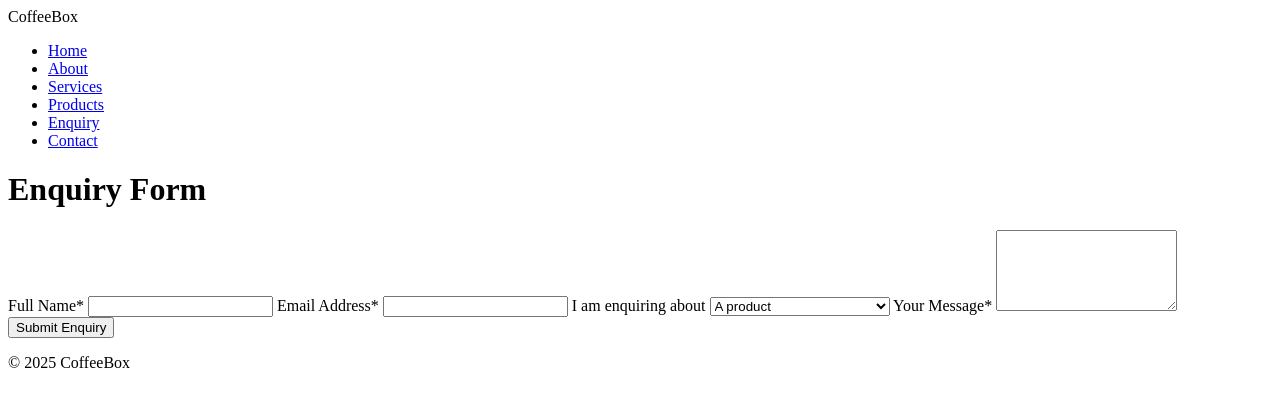
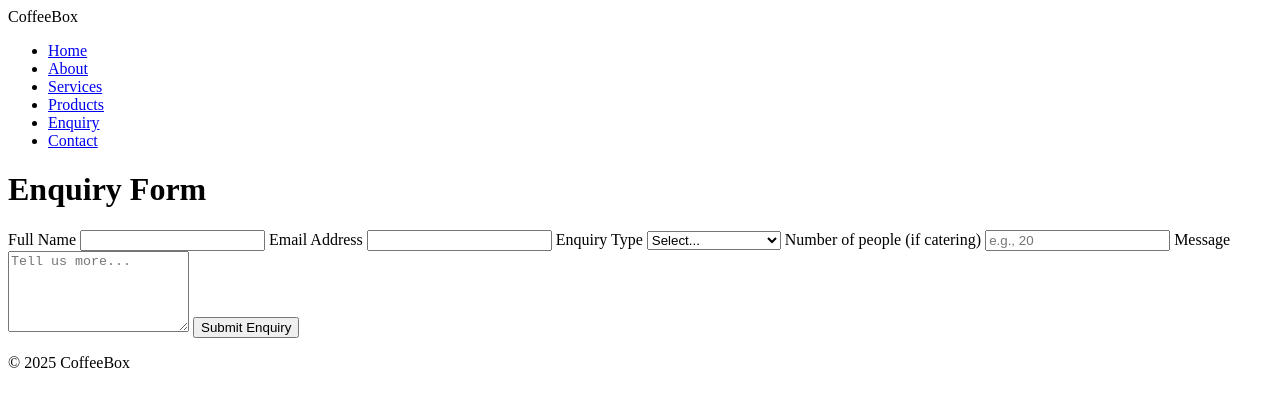
Before and after one commit to ST10486654/WEDE5020-POE-ST10486654-publicRepo, a plain HTML site: page enquiry.html in a window 1280 px wide. Drawn offline with Linux system fonts and the light colour scheme.

Commit message:
Updated enquiry.html
form expanded: purpose-specific controls, validation and dynamic response)

```diff
--- a/enquiry.html
+++ b/enquiry.html
@@ -1,15 +1,16 @@
 <!DOCTYPE html>
 <html lang="en">
 <head>
-  <!-- Enquiry page: form for product/catering/volunteer enquiries -->
-  <meta charset="utf-8" />
-  <meta name="viewport" content="width=device-width,initial-scale=1" />
-  <title>Enquiry – CoffeeBox</title>
-  <meta name="description" content="Send an enquiry to CoffeeBox about services, products or events." />
-  <link rel="stylesheet" href="css/styles.css" />
+  <!-- Enquiry Page - CoffeeBox -->
+  <meta charset="UTF-8">
+  <meta name="viewport" content="width=device-width, initial-scale=1.0">
+  <title>Enquiry – CoffeeBox | Get a Quote</title>
+  <meta name="description" content="Send an enquiry about services, volunteering or sponsorships at CoffeeBox. Request pricing and availability.">
+  <meta name="keywords" content="CoffeeBox enquiry, sponsorship, volunteering, catering quote">
+  <link rel="stylesheet" href="css/styles.css">
+  <script defer src="js/script.js"></script>
 </head>
 <body>
-
   <header>
     <div class="logo">CoffeeBox</div>
     <nav>
@@ -26,34 +27,37 @@
 
   <main>
     <h1>Enquiry Form</h1>
+    <form id="enquiry-form" action="#" novalidate>
+      <label for="e-name">Full Name</label>
+      <input id="e-name" name="name" type="text" required>
 
-  <!-- Enquiry form: client-side validation handled in script.js -->
-  <form id="enquiry-form" aria-label="Enquiry form">
-    <label for="enquiry-name">Full Name*</label>
-    <input id="enquiry-name" name="name" type="text" required>
+      <label for="e-email">Email Address</label>
+      <input id="e-email" name="email" type="email" required>
 
-    <label for="enquiry-email">Email Address*</label>
-    <input id="enquiry-email" name="email" type="email" required>
-
-    <label for="enquiry-type">I am enquiring about</label>
-    <select id="enquiry-type" name="type">
-      <option value="product">A product</option>
-      <option value="catering">Catering / event</option>
-      <option value="volunteer">Volunteering / sponsorship</option>
-      <option value="other">Other</option>
+      <label for="e-type">Enquiry Type</label>
+      <select id="e-type" name="type" required>
+        <option value="">Select...</option>
+        <option value="product">Product availability</option>
+        <option value="catering">Catering / Event</option>
+        <option value="volunteer">Volunteer</option>
+        <option value="sponsor">Sponsorship</option>
       </select>
 
-    <label for="enquiry-message">Your Message*</label>
-    <textarea id="enquiry-message" name="message" rows="5" required></textarea>
+      <label for="e-people">Number of people (if catering)</label>
+      <input id="e-people" name="people" type="number" min="1" placeholder="e.g., 20">
 
-    <button type="submit">Submit Enquiry</button>
+      <label for="e-message">Message</label>
+      <textarea id="e-message" name="message" rows="5" placeholder="Tell us more..."></textarea>
+
+      <button id="e-submit" type="submit">Submit Enquiry</button>
     </form>
+
+    <!-- Enquiry response area (filled by JS) -->
+    <div id="enquiry-response" aria-live="polite" class="form-response"></div>
   </main>
 
   <footer>
     <p>© 2025 CoffeeBox</p>
   </footer>
-
-<script src="js/script.js"></script>
 </body>
 </html>
```
Lines whose indentation alone changed are shown as unchanged.
